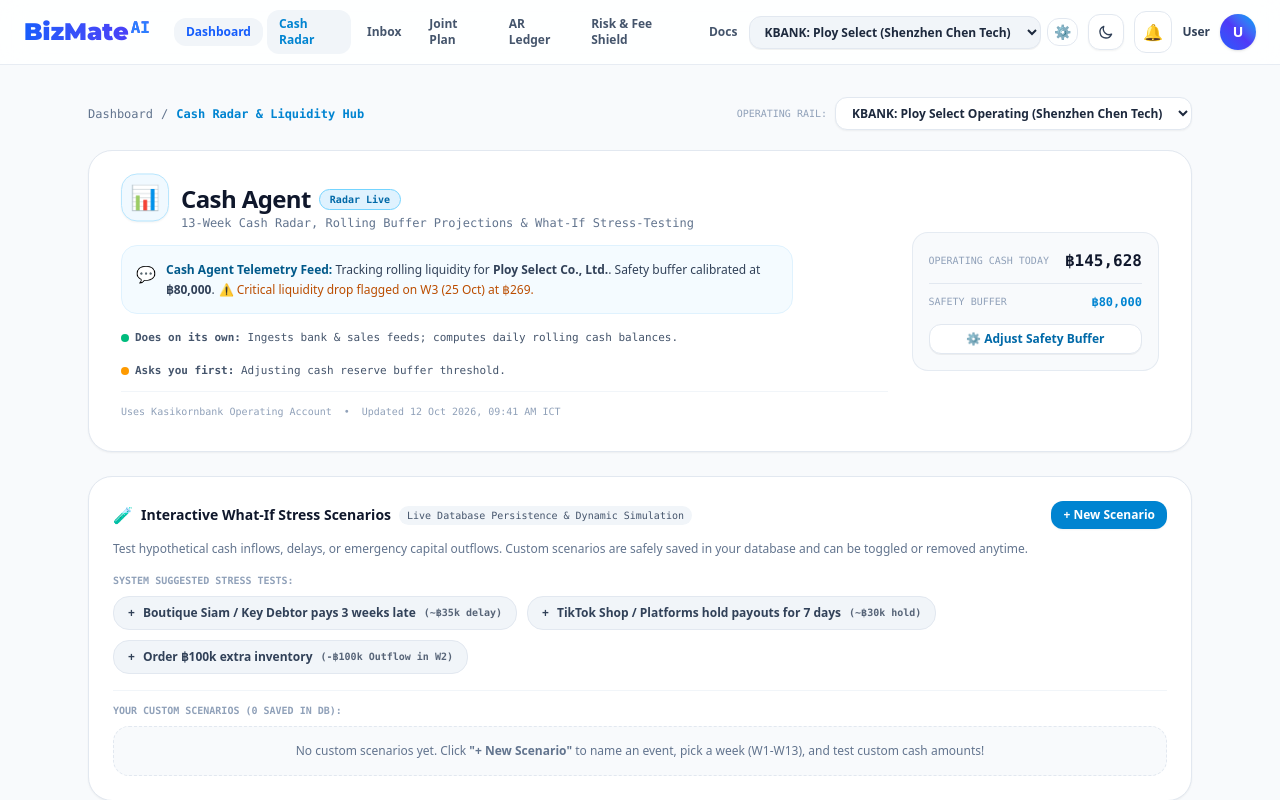
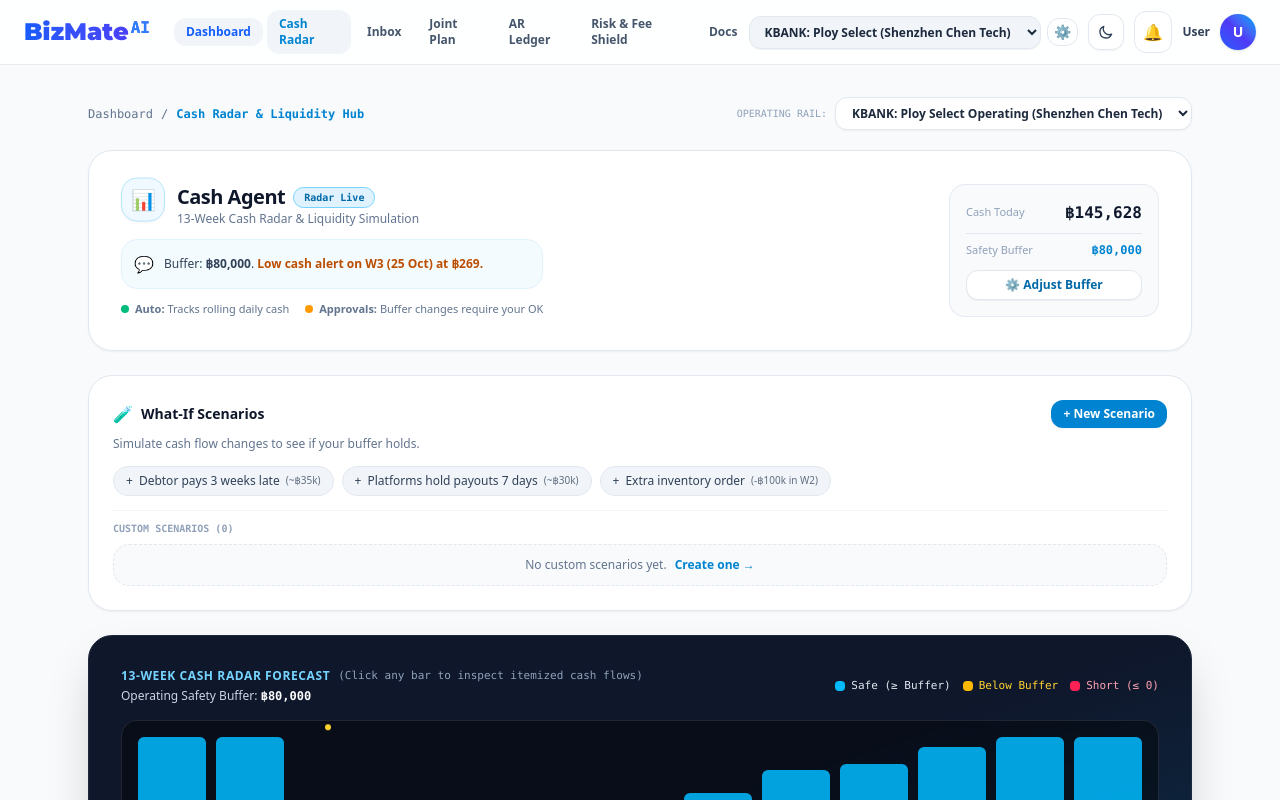
Before and after one commit to ItsGuitar/bizmateai.dev, a Next.js app: page /dashboard/cash in a window 1280 px wide. Shown: the top 800 px of the page. Built offline with nearby package versions, Linux system fonts and the light colour scheme.

Commit message:
refactor(cash): clean up verbose copy, remove DB mentions, and simplify empty states

```diff
--- a/app/dashboard/cash/page.tsx
+++ b/app/dashboard/cash/page.tsx
@@ -616,76 +616,66 @@ export default function CashAgentHubPage() {
               <div className="flex flex-col lg:flex-row lg:items-center justify-between gap-6">
                 <div>
                   <div className="flex items-center gap-3 mb-2">
-                    {/* Animated agent avatar (gentle vertical bobbing animation) */}
-                    <div className="w-12 h-12 rounded-2xl bg-sky-50 dark:bg-sky-950/80 border border-sky-200 dark:border-sky-800 text-sky-600 dark:text-sky-400 flex items-center justify-center text-2xl font-bold animate-bounce shadow-xs">
+                    {/* Animated agent avatar */}
+                    <div className="w-11 h-11 rounded-2xl bg-sky-50 dark:bg-sky-950/80 border border-sky-200 dark:border-sky-800 text-sky-600 dark:text-sky-400 flex items-center justify-center text-xl font-bold animate-bounce shadow-xs">
                       📊
                     </div>
                     <div>
                       <div className="flex items-center gap-2">
-                        <h1 className="text-xl sm:text-2xl font-black text-slate-900 dark:text-white tracking-tight">
+                        <h1 className="text-xl font-black text-slate-900 dark:text-white tracking-tight">
                           Cash Agent
                         </h1>
                         <span className="text-[10px] font-mono font-bold px-2.5 py-0.5 rounded-full bg-sky-100 dark:bg-sky-950 text-sky-700 dark:text-sky-300 border border-sky-300 dark:border-sky-800">
                           Radar Live
                         </span>
                       </div>
-                      <p className="text-xs text-slate-500 font-mono">
-                        13-Week Cash Radar, Rolling Buffer Projections &amp; What-If Stress-Testing
+                      <p className="text-xs text-slate-500">
+                        13-Week Cash Radar &amp; Liquidity Simulation
                       </p>
                     </div>
                   </div>
 
-                  {/* Speech Bubble Context */}
-                  <div className="mt-3.5 p-3.5 rounded-2xl bg-sky-50/70 dark:bg-sky-950/30 border border-sky-100 dark:border-sky-900/40 text-xs text-slate-700 dark:text-slate-300 leading-relaxed max-w-2xl flex items-start gap-2.5">
-                    <span className="text-base shrink-0 mt-0.5">💬</span>
+                  {/* Speech Bubble Context - Friendly & Crisp */}
+                  <div className="mt-3 p-3 rounded-2xl bg-sky-50/70 dark:bg-sky-950/30 border border-sky-100 dark:border-sky-900/40 text-xs text-slate-700 dark:text-slate-300 flex items-center gap-2.5">
+                    <span className="text-base shrink-0">💬</span>
                     <div>
-                      <strong className="text-sky-800 dark:text-sky-300 font-semibold">
-                        Cash Agent Telemetry Feed:
-                      </strong>{" "}
-                      Tracking rolling liquidity for <strong>{summaryData?.company || "Your SME"}</strong>. Safety buffer calibrated at <strong>฿{activeBuffer.toLocaleString()}</strong>.
+                      <span>Buffer: <strong>฿{activeBuffer.toLocaleString()}</strong>.</span>{" "}
                       {lowestWeek && lowestWeek.status !== "safe" ? (
-                        <span className="text-amber-700 dark:text-amber-400 font-medium ml-1">
-                          ⚠️ Critical liquidity drop flagged on {lowestWeek.week} ({lowestWeek.date}) at ฿{lowestWeek.balance.toLocaleString()}.
+                        <span className="text-amber-700 dark:text-amber-400 font-semibold">
+                          Low cash alert on {lowestWeek.week} ({lowestWeek.date}) at ฿{lowestWeek.balance.toLocaleString()}.
                         </span>
                       ) : (
-                        <span className="text-emerald-700 dark:text-emerald-400 font-medium ml-1">
-                          ✓ Rolling balance remains healthy above safety buffer across all 13 weeks.
+                        <span className="text-emerald-700 dark:text-emerald-400 font-semibold">
+                          Cash flow is healthy across all 13 weeks.
                         </span>
                       )}
                     </div>
                   </div>
 
                   {/* Operational Boundaries */}
-                  <div className="mt-4 flex flex-wrap items-center gap-4 text-[11px] font-mono">
-                    <div className="flex items-center gap-1.5 text-slate-600 dark:text-slate-400">
+                  <div className="mt-3 flex flex-wrap items-center gap-4 text-[11px]">
+                    <div className="flex items-center gap-1.5 text-slate-500">
                       <span className="w-2 h-2 rounded-full bg-emerald-500" />
-                      <span><strong>Does on its own:</strong> Ingests bank &amp; sales feeds; computes daily rolling cash balances.</span>
+                      <span><strong>Auto:</strong> Tracks rolling daily cash</span>
                     </div>
-                    <div className="flex items-center gap-1.5 text-slate-600 dark:text-slate-400">
+                    <div className="flex items-center gap-1.5 text-slate-500">
                       <span className="w-2 h-2 rounded-full bg-amber-500" />
-                      <span><strong>Asks you first:</strong> Adjusting cash reserve buffer threshold.</span>
+                      <span><strong>Approvals:</strong> Buffer changes require your OK</span>
                     </div>
-                  </div>
-
-                  {/* Data Lineage Footer */}
-                  <div className="mt-3 pt-3 border-t border-slate-100 dark:border-slate-800/80 flex items-center gap-3 text-[10px] font-mono text-slate-400">
-                    <span>Uses {summaryData?.bankName || "Linked Statement Feed"}</span>
-                    <span>•</span>
-                    <span>Updated 12 Oct 2026, 09:41 AM ICT</span>
                   </div>
                 </div>
 
                 {/* Quick Buffer Actions Pill */}
-                <div className="flex flex-col gap-2.5 shrink-0 bg-slate-50 dark:bg-slate-800/60 p-4 rounded-2xl border border-slate-200/80 dark:border-slate-700/60">
+                <div className="flex flex-col gap-2 shrink-0 bg-slate-50 dark:bg-slate-800/60 p-4 rounded-2xl border border-slate-200/80 dark:border-slate-700/60 min-w-[210px]">
                   <div className="flex items-center justify-between gap-4">
-                    <span className="text-[10px] font-mono text-slate-400 uppercase">Operating Cash Today</span>
+                    <span className="text-[11px] text-slate-400 font-medium">Cash Today</span>
                     <span className="text-base font-black font-mono text-slate-900 dark:text-white">
                       {summaryData?.formattedCurrentCash || "฿0"}
                     </span>
                   </div>
                   <div className="w-full h-px bg-slate-200 dark:bg-slate-700" />
                   <div className="flex items-center justify-between gap-4">
-                    <span className="text-[10px] font-mono text-slate-400 uppercase">Safety Buffer</span>
+                    <span className="text-[11px] text-slate-400 font-medium">Safety Buffer</span>
                     <span className="text-xs font-mono font-bold text-sky-600 dark:text-sky-400">
                       ฿{activeBuffer.toLocaleString()}
                     </span>
@@ -694,31 +684,28 @@ export default function CashAgentHubPage() {
                     onClick={() => setIsBufferModalOpen(true)}
                     className="w-full mt-1 px-3 py-1.5 rounded-xl bg-white dark:bg-slate-900 hover:bg-sky-50 dark:hover:bg-slate-800 border border-slate-200 dark:border-slate-700 text-sky-700 dark:text-sky-300 font-bold text-xs transition-colors cursor-pointer flex items-center justify-center gap-1.5 shadow-2xs"
                   >
-                    <span>⚙️ Adjust Safety Buffer</span>
+                    <span>⚙️ Adjust Buffer</span>
                   </button>
                 </div>
               </div>
             </div>
 
-            {/* WHAT-IF INTERACTIVE SCENARIOS (instruction.md: CR-01 What-if Chips + Custom Scenarios) */}
+            {/* WHAT-IF INTERACTIVE SCENARIOS */}
             <div className="p-5 sm:p-6 rounded-3xl bg-white dark:bg-slate-900 border border-slate-200 dark:border-slate-800 shadow-xs mb-6">
-              <div className="flex flex-col sm:flex-row sm:items-center justify-between gap-3 mb-3">
+              <div className="flex flex-col sm:flex-row sm:items-center justify-between gap-3 mb-2">
                 <div className="flex items-center gap-2">
                   <span className="text-base">🧪</span>
                   <h2 className="text-sm font-bold text-slate-900 dark:text-white">
-                    Interactive What-If Stress Scenarios
+                    What-If Scenarios
                   </h2>
-                  <span className="text-[10px] font-mono px-2 py-0.5 rounded-full bg-slate-100 dark:bg-slate-800 text-slate-600 dark:text-slate-400">
-                    Live Database Persistence &amp; Dynamic Simulation
-                  </span>
                 </div>
-                <div className="flex items-center gap-3">
+                <div className="flex items-center gap-2">
                   {(scenarioDebtorLate || scenarioPlatformHold || scenarioExtraInventory || customScenarios.some((s) => s.isEnabled)) && (
                     <button
                       onClick={handleResetScenarios}
-                      className="text-xs font-semibold text-rose-600 dark:text-rose-400 hover:underline cursor-pointer flex items-center gap-1"
+                      className="text-xs font-semibold text-rose-600 dark:text-rose-400 hover:underline cursor-pointer flex items-center gap-1 mr-1"
                     >
-                      <span>↺ Reset all to baseline</span>
+                      <span>↺ Reset</span>
                     </button>
                   )}
                   <button
@@ -733,80 +720,86 @@ export default function CashAgentHubPage() {
                 </div>
               </div>
 
-              <p className="text-xs text-slate-500 dark:text-slate-400 mb-4">
-                Test hypothetical cash inflows, delays, or emergency capital outflows. Custom scenarios are safely saved in your database and can be toggled or removed anytime.
+              <p className="text-xs text-slate-500 dark:text-slate-400 mb-3.5">
+                Simulate cash flow changes to see if your buffer holds.
               </p>
 
               {/* Baseline Presets Group */}
-              <div className="mb-4">
-                <span className="text-[10px] font-mono uppercase text-slate-400 font-bold block mb-2">
-                  System Suggested Stress Tests:
-                </span>
-                <div className="flex flex-wrap items-center gap-2.5">
+              <div className="mb-3.5">
+                <div className="flex flex-wrap items-center gap-2">
                   {/* Preset 1: Debtor pays late */}
                   <button
                     onClick={() => {
                       setScenarioDebtorLate((prev) => !prev);
-                      setScenarioToast(!scenarioDebtorLate ? "Preset active: Key debtor pays 3 weeks late (Inflow shifted to W4)." : "Preset disabled.");
+                      setScenarioToast(!scenarioDebtorLate ? "Debtor delay simulated (shifted to W4)." : "Scenario off.");
                     }}
-                    className={`px-3.5 py-2 rounded-2xl text-xs font-semibold transition-all flex items-center gap-2 border cursor-pointer ${
+                    className={`px-3 py-1.5 rounded-2xl text-xs font-medium transition-all flex items-center gap-1.5 border cursor-pointer ${
                       scenarioDebtorLate
-                        ? "bg-amber-500 text-white border-amber-600 shadow-sm"
+                        ? "bg-amber-500 text-white border-amber-600 shadow-xs"
                         : "bg-slate-100 dark:bg-slate-800 text-slate-700 dark:text-slate-300 border-slate-200 dark:border-slate-700 hover:bg-slate-200 dark:hover:bg-slate-700"
                     }`}
                   >
                     <span>{scenarioDebtorLate ? "✓" : "+"}</span>
-                    <span>Boutique Siam / Key Debtor pays 3 weeks late</span>
-                    <span className="text-[10px] font-mono opacity-80">(~฿35k delay)</span>
+                    <span>Debtor pays 3 weeks late</span>
+                    <span className="text-[10px] opacity-75">(~฿35k)</span>
                   </button>
 
                   {/* Preset 2: TikTok holds payout */}
                   <button
                     onClick={() => {
                       setScenarioPlatformHold((prev) => !prev);
-                      setScenarioToast(!scenarioPlatformHold ? "Preset active: Platform holds payouts for 7 days (Shifted to W3)." : "Preset disabled.");
+                      setScenarioToast(!scenarioPlatformHold ? "Platform payout hold simulated (shifted to W3)." : "Scenario off.");
                     }}
-                    className={`px-3.5 py-2 rounded-2xl text-xs font-semibold transition-all flex items-center gap-2 border cursor-pointer ${
+                    className={`px-3 py-1.5 rounded-2xl text-xs font-medium transition-all flex items-center gap-1.5 border cursor-pointer ${
                       scenarioPlatformHold
-                        ? "bg-amber-500 text-white border-amber-600 shadow-sm"
+                        ? "bg-amber-500 text-white border-amber-600 shadow-xs"
                         : "bg-slate-100 dark:bg-slate-800 text-slate-700 dark:text-slate-300 border-slate-200 dark:border-slate-700 hover:bg-slate-200 dark:hover:bg-slate-700"
                     }`}
                   >
                     <span>{scenarioPlatformHold ? "✓" : "+"}</span>
-                    <span>TikTok Shop / Platforms hold payouts for 7 days</span>
-                    <span className="text-[10px] font-mono opacity-80">(~฿30k hold)</span>
+                    <span>Platforms hold payouts 7 days</span>
+                    <span className="text-[10px] opacity-75">(~฿30k)</span>
                   </button>
 
                   {/* Preset 3: Order ฿100k extra inventory */}
                   <button
                     onClick={() => {
                       setScenarioExtraInventory((prev) => !prev);
-                      setScenarioToast(!scenarioExtraInventory ? "Preset active: Order ฿100k extra inventory in W2 (Outflow injected)." : "Preset disabled.");
+                      setScenarioToast(!scenarioExtraInventory ? "Extra inventory order simulated in W2." : "Scenario off.");
                     }}
-                    className={`px-3.5 py-2 rounded-2xl text-xs font-semibold transition-all flex items-center gap-2 border cursor-pointer ${
+                    className={`px-3 py-1.5 rounded-2xl text-xs font-medium transition-all flex items-center gap-1.5 border cursor-pointer ${
                       scenarioExtraInventory
-                        ? "bg-rose-500 text-white border-rose-600 shadow-sm"
+                        ? "bg-rose-500 text-white border-rose-600 shadow-xs"
                         : "bg-slate-100 dark:bg-slate-800 text-slate-700 dark:text-slate-300 border-slate-200 dark:border-slate-700 hover:bg-slate-200 dark:hover:bg-slate-700"
                     }`}
                   >
                     <span>{scenarioExtraInventory ? "✓" : "+"}</span>
-                    <span>Order ฿100k extra inventory</span>
-                    <span className="text-[10px] font-mono opacity-80">(-฿100k Outflow in W2)</span>
+                    <span>Extra inventory order</span>
+                    <span className="text-[10px] opacity-75">(-฿100k in W2)</span>
                   </button>
                 </div>
               </div>
 
               {/* User Custom Scenarios List */}
-              <div className="pt-3 border-t border-slate-100 dark:border-slate-800">
+              <div className="pt-2.5 border-t border-slate-100 dark:border-slate-800">
                 <div className="flex items-center justify-between mb-2">
                   <span className="text-[10px] font-mono uppercase text-slate-400 font-bold block">
-                    Your Custom Scenarios ({customScenarios.length} Saved in DB):
+                    Custom Scenarios ({customScenarios.length})
                   </span>
                 </div>
 
                 {customScenarios.length === 0 ? (
-                  <div className="p-4 rounded-2xl bg-slate-50 dark:bg-slate-800/40 border border-dashed border-slate-200 dark:border-slate-700 text-center text-xs text-slate-500">
-                    <span>No custom scenarios yet. Click <strong>&quot;+ New Scenario&quot;</strong> to name an event, pick a week (W1-W13), and test custom cash amounts!</span>
+                  <div className="p-3 rounded-2xl bg-slate-50 dark:bg-slate-800/40 border border-dashed border-slate-200 dark:border-slate-700 text-center text-xs text-slate-500 flex items-center justify-center gap-2">
+                    <span>No custom scenarios yet.</span>
+                    <button
+                      onClick={() => {
+                        setFormError(null);
+                        setIsAddScenarioModalOpen(true);
+                      }}
+                      className="text-sky-600 dark:text-sky-400 font-bold hover:underline cursor-pointer"
+                    >
+                      Create one →
+                    </button>
                   </div>
                 ) : (
                   <div className="flex flex-wrap items-center gap-2.5">
@@ -987,14 +980,14 @@ export default function CashAgentHubPage() {
                   </h3>
                 </div>
 
-                <p className="text-xs text-slate-600 dark:text-slate-400 leading-relaxed mb-4">
+                <p className="text-xs text-slate-600 dark:text-slate-400 mb-3">
                   {lowestWeek && lowestWeek.status !== "safe" ? (
                     <>
-                      Cash Agent flagged a projected balance breach in <strong>{lowestWeek.week} ({lowestWeek.date})</strong> dipping to <strong>฿{lowestWeek.balance.toLocaleString()}</strong>, which violates your <strong>฿{activeBuffer.toLocaleString()}</strong> operating safety buffer.
+                      Projected cash dips to <strong>฿{lowestWeek.balance.toLocaleString()}</strong> in <strong>{lowestWeek.week} ({lowestWeek.date})</strong>, below your ฿{activeBuffer.toLocaleString()} buffer.
                     </>
                   ) : (
                     <>
-                      All 13 projected weeks safely sustain rolling cash balances above the <strong>฿{activeBuffer.toLocaleString()}</strong> threshold. No mandatory financing intervention is required.
+                      All 13 weeks maintain cash balances above your ฿{activeBuffer.toLocaleString()} buffer.
                     </>
                   )}
                 </p>
@@ -1043,8 +1036,8 @@ export default function CashAgentHubPage() {
                   </h3>
                 </div>
 
-                <p className="text-xs text-slate-600 dark:text-slate-400 leading-relaxed mb-4">
-                  The Cash Agent coordinates with fellow agents to restore liquidity buffers without resorting to predatory loans:
+                <p className="text-xs text-slate-600 dark:text-slate-400 mb-3">
+                  Suggested steps across agents to protect your liquidity buffer:
                 </p>
 
                 <div className="space-y-2.5">
```
